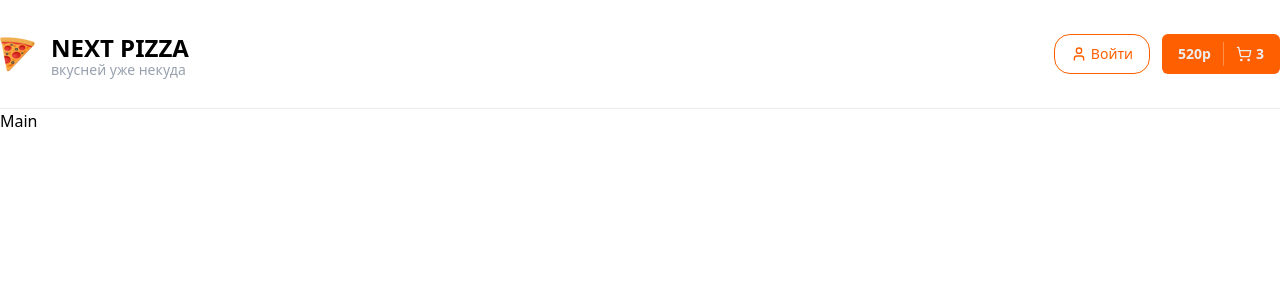
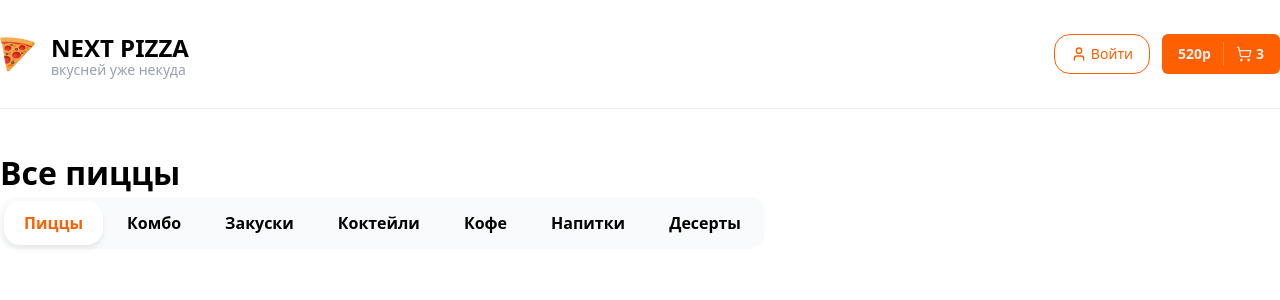
Before and after one commit to TechDanil/pizza-store, a Next.js app: page / in a window 1280 px wide. Shown: the top 300 px of the page. Built offline with nearby package versions, Linux system fonts and the light colour scheme.

Commit message:
implemented categories

```diff
--- a/src/app/page.tsx
+++ b/src/app/page.tsx
@@ -1,6 +1,10 @@
-
-
+import { Categories, Container, Title } from "@/components/shared";
 
 export default function Home() {
-  return <h1>Main</h1>;
+  return (
+    <Container externalClass="mt-10 ">
+      <Title text="Все пиццы" size="lg" externalClass="font-extrabold" />
+      <Categories />
+    </Container>
+  );
 }
--- /dev/null
+++ b/src/components/shared/categories/categories.tsx
@@ -0,0 +1,44 @@
+import { cn } from "@/lib/utils";
+import { FunctionComponent } from "react";
+
+type categoriesProps = {
+  externalClass?: string;
+};
+
+const categories = [
+  "Пиццы",
+  "Комбо",
+  "Закуски",
+  "Коктейли",
+  "Кофе",
+  "Напитки",
+  "Десерты",
+];
+
+const activeIndex = 0;
+
+export const Categories: FunctionComponent<categoriesProps> = (props) => {
+  const { externalClass } = props;
+
+  return (
+    <div
+      className={cn(
+        "inline-flex gap-1 bg-gray-50 p-1 rounded-2xl",
+        externalClass
+      )}
+    >
+      {categories.map((category, index) => (
+        <a
+          key={index}
+          className={cn(
+            "flex items-center font-bold h-11 rounded-2xl px-5",
+            activeIndex === index &&
+              "bg-white shadow-md shadow-gray-200 text-(--text-orange)"
+          )}
+        >
+          <button>{category}</button>
+        </a>
+      ))}
+    </div>
+  );
+};
--- a/src/components/shared/header/header.tsx
+++ b/src/components/shared/header/header.tsx
@@ -3,7 +3,7 @@ import { cn } from "@/lib/utils";
 import { FunctionComponent } from "react";
 import Image from "next/image";
 import { Button } from "@/components/ui";
-import { ShoppingCart, User } from "lucide-react";
+import { ArrowRight, ShoppingCart, User } from "lucide-react";
 
 type Props = {
   externalClass?: string;
@@ -59,6 +59,10 @@ export const Header: FunctionComponent<Props> = (props) => {
                 />
                 <strong>{3}</strong>
               </div>
+              <ArrowRight
+                size={20}
+                className="absolute right-5 transition duration-300 -translate-x-2 opacity-0 group-hover:opacity-100 group-hover:translate-x-0"
+              />
             </Button>
           </div>
         </div>
--- /dev/null
+++ b/src/components/shared/index.ts
@@ -0,0 +1,4 @@
+export { Header } from "./header/header";
+export { Title } from "./title/title";
+export { Container } from "./container/container";
+export { Categories } from "./categories/categories";
--- /dev/null
+++ b/src/components/shared/title/title.tsx
@@ -0,0 +1,38 @@
+import clsx from "clsx";
+import { createElement, FunctionComponent } from "react";
+
+type TitleSize = "xs" | "sm" | "md" | "lg" | "xl" | "2xl";
+
+type Props = {
+  size?: TitleSize;
+  externalClass?: string;
+  text: string;
+};
+
+const mapTagBySize = {
+  xs: "h5",
+  sm: "h4",
+  md: "h3",
+  lg: "h2",
+  xl: "h1",
+  "2xl": "h1",
+} as const;
+
+const mapClassNameBySize = {
+  xs: "text-[16px]",
+  sm: "text-[22px]",
+  md: "text-[26px]",
+  lg: "text-[32px]",
+  xl: "text-[40px]",
+  "2xl": "text-[48px]",
+} as const;
+
+export const Title: FunctionComponent<Props> = (props) => {
+  const { size = "md", externalClass, text } = props;
+
+  return createElement(
+    mapTagBySize[size],
+    { className: clsx(mapClassNameBySize[size], externalClass) },
+    text
+  );
+};
```
